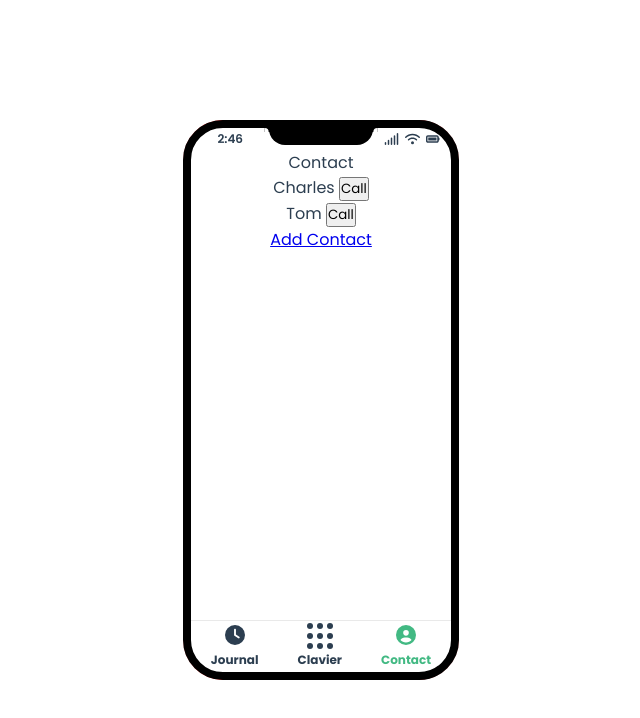
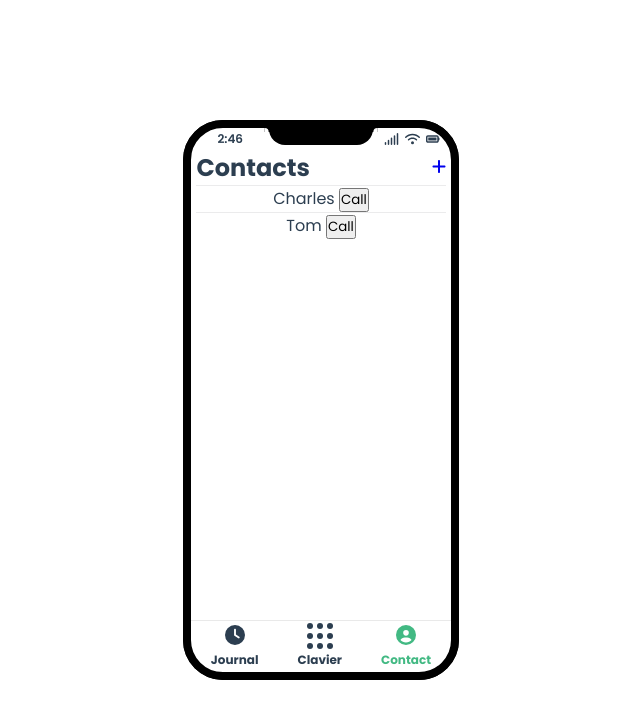
Before and after one commit to Charles-Chrismann/VueJS-Phone, a Vue app: page /#/contact in a window 1280 px wide. Shown: the top 718 px of the page, without its empty margins (319-959 px from the left). Built offline with nearby package versions, Linux system fonts and the light colour scheme.

Commit message:
:construction: WIP 3d

```diff
--- a/src/components/ContactItem.vue
+++ b/src/components/ContactItem.vue
@@ -15,13 +15,16 @@ export default {
 </script>
 
 <template lang="">
-  <div>
+  <div class="contacts__contact">
 
     {{ contact.firstName }}
     <button @click="call()">Call</button>
   </div>
 </template>
 
-<style lang="">
-
+<style lang="scss" scoped>
+  .contacts__contact {
+    width: 100%;
+    border-top: solid 1px #ebebec;
+  }
 </style>
--- a/src/components/IphoneComp.vue
+++ b/src/components/IphoneComp.vue
@@ -62,7 +62,9 @@ export default {
         <!-- <img src="https://upload.wikimedia.org/wikipedia/commons/thumb/9/9f/IPhone_14_Pro_vector.svg/378px-IPhone_14_Pro_vector.svg.png" alt="" style="width:100%"> -->
       </div>
       <div class="side right"></div>
-      <div class="side back"></div>
+      <div class="side back">
+        <svg xmlns="http://www.w3.org/2000/svg" viewBox="0 0 496.255 608.728"><path d="M273.81 52.973C313.806.257 369.41 0 369.41 0s8.271 49.562-31.463 97.306c-42.426 50.98-90.649 42.638-90.649 42.638s-9.055-40.094 26.512-86.971zM252.385 174.662c20.576 0 58.764-28.284 108.471-28.284 85.562 0 119.222 60.883 119.222 60.883s-65.833 33.659-65.833 115.331c0 92.133 82.01 123.885 82.01 123.885s-57.328 161.357-134.762 161.357c-35.565 0-63.215-23.967-100.688-23.967-38.188 0-76.084 24.861-100.766 24.861C89.33 608.73 0 455.666 0 332.628c0-121.052 75.612-184.554 146.533-184.554 46.105 0 81.883 26.588 105.852 26.588z" fill="#999"/></svg>
+      </div>
       <div class="side left"></div>
       <div class="side bot"></div>
 
@@ -121,12 +123,16 @@ export default {
     // transform: rotateY(-10deg) rotateX(-10deg);
     display: grid;
     place-items: center;
+    background: #000000;
+    border-radius: var(--brPhone);
 
 
 
     .side {
       height: 100%;
       position: absolute;
+      background: #000000;
+      border: solid 1px #e5e5e5;
       &.front {
         background: #fff;
         border: solid 0.5rem #000000;
@@ -205,9 +211,16 @@ export default {
 
       &.back {
         width: 100%;
-        background: red;
         transform: rotateY(90deg) translateX(5.49%) rotateY(-270deg);
         border-radius: var(--brPhone);
+
+        & svg {
+          position: absolute;
+          width: 20%;
+          top: 50%;
+          left: 50%;
+          transform: translate(-50%, -50%);
+        }
       }
 
       &.right {
@@ -216,7 +229,6 @@ export default {
         position: absolute;
         right: 0;
         transform: translate(50%) rotateY(90deg);
-        background: blue;
       }
 
       &.left {
@@ -225,11 +237,9 @@ export default {
         position: absolute;
         left: 0;
         transform: translate(-50%) rotateY(90deg);
-        background: blue;
       }
 
       &.top {
-        background: yellow;
         top: 0;
         width: calc(100% - var(--brPhone) * 1.5);
         height: 5.32%;
@@ -238,7 +248,6 @@ export default {
       }
 
       &.bot {
-        background: yellow;
         bottom: 0;
         width: calc(100% - var(--brPhone) * 1.5);
         height: 5.32%;
--- a/src/main.js
+++ b/src/main.js
@@ -6,9 +6,9 @@ import store from './store'
 import { library } from '@fortawesome/fontawesome-svg-core'
 import { FontAwesomeIcon } from '@fortawesome/vue-fontawesome'
 
-import { faClockFour, faCircleUser, faWifi, faSignal, faBatteryFull, faPhone } from '@fortawesome/free-solid-svg-icons'
+import { faClockFour, faCircleUser, faWifi, faSignal, faBatteryFull, faPhone, faPlus } from '@fortawesome/free-solid-svg-icons'
 
-library.add(faClockFour, faCircleUser, faWifi, faSignal, faBatteryFull, faPhone)
+library.add(faClockFour, faCircleUser, faWifi, faSignal, faBatteryFull, faPhone, faPlus)
 
 
 createApp(App).component('font-awesome-icon', FontAwesomeIcon).use(store).use(router).mount('#app')
--- a/src/views/ContactView.vue
+++ b/src/views/ContactView.vue
@@ -15,16 +15,41 @@ export default {
 </script>
 
 <template lang="">
-  <div>
-    Contact
+  <div class="contacts__comp">
     <div>
+      <h2>Contacts</h2>
+      <span>
+        <router-link to="/addContact"><font-awesome-icon icon="fa-solid fa-plus" /></router-link>
+      </span>
+    </div>
+    <div class="contacts">
       <ContactItem v-for="contact, index in contacts" :key="index" :contact="contact"/>
     </div>
 
-    <router-link to="/addContact">Add Contact</router-link>
+
   </div>
 </template>
 
-<style lang="">
+<style lang="scss" scoped>
+.contacts__comp {
+  padding: 0 2%;
 
+  & > :first-child {
+    position: relative;
+    h2 {
+      text-align: start;
+    }
+    span {
+      position: absolute;
+      right: 0;
+      top: 50%;
+      transform: translateY(-50%);
+      // color: #377af6;
+    }
+  }
+
+  .contacts {
+
+  }
+}
 </style>
```
